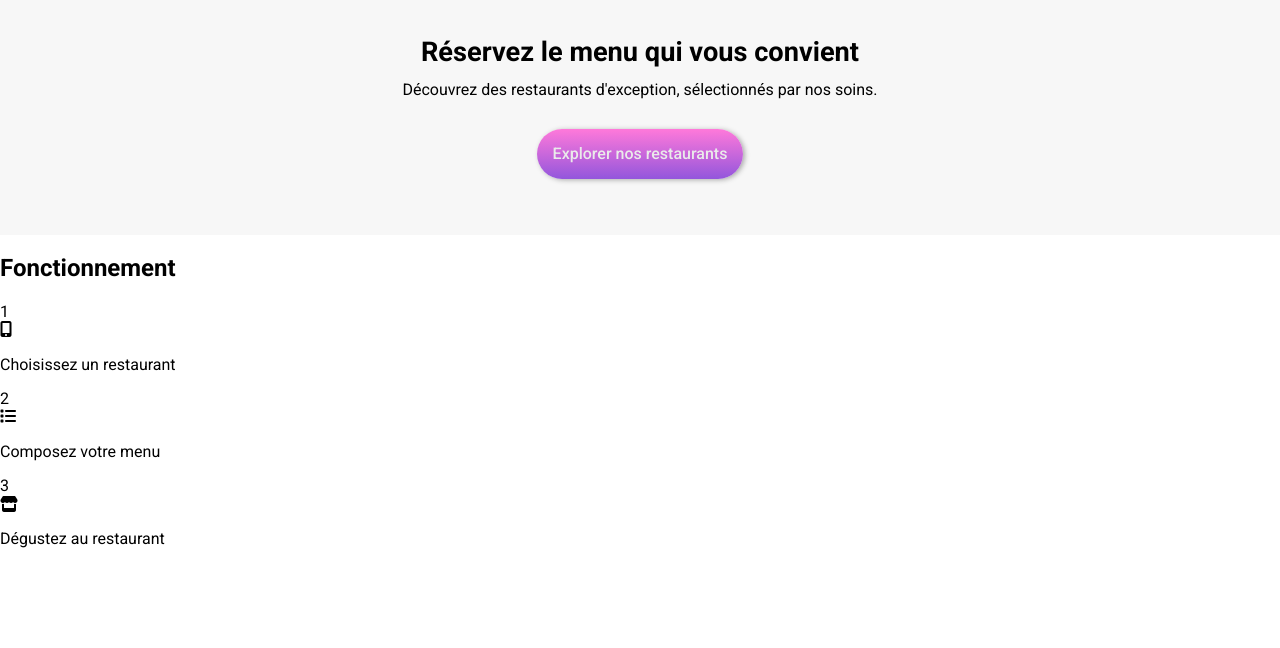
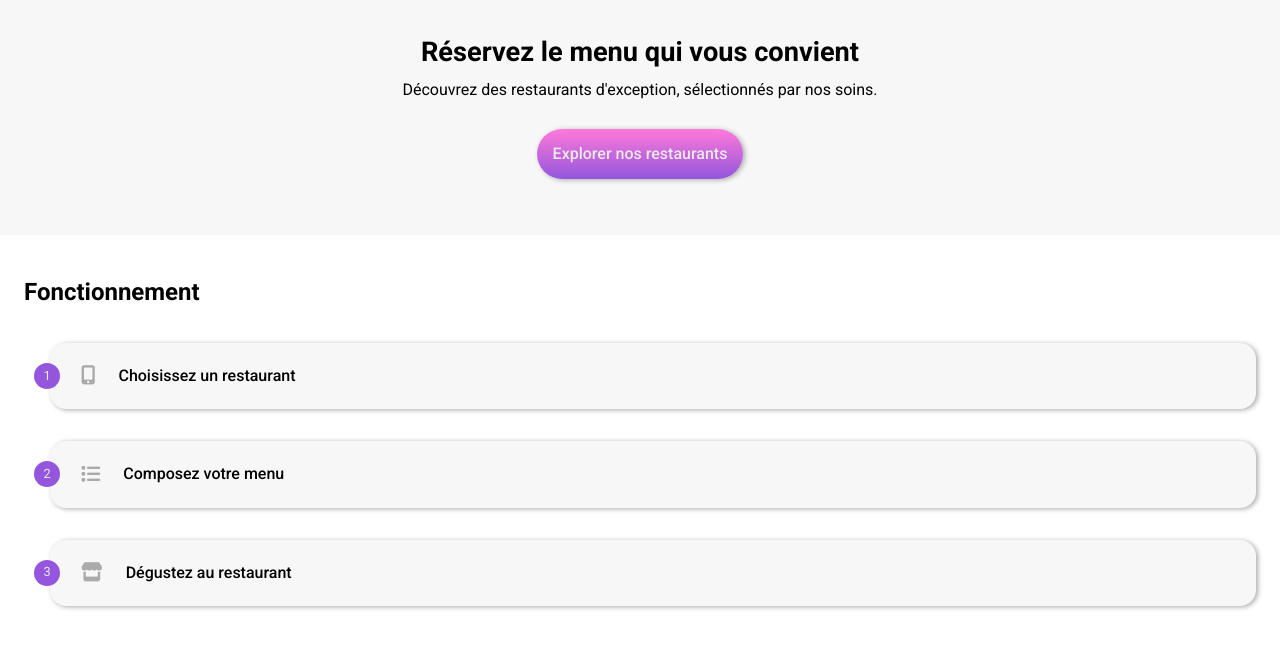
Before and after one commit to Lpiedagnel/Ohmyfood-Animate-a-web-page-with-CSS-animations, a website: page index.html in a window 1280 px wide. Shown: the part 124-772 px from the top of the page. Drawn offline with Linux system fonts and the light colour scheme; a web font is replaced by a local one.

Commit message:
Add operatings css files, add box-shadow mixing and replace the previous box-shadow. I still have to update color variables

```diff
--- a/sass/abstracts/_mixins.scss
+++ b/sass/abstracts/_mixins.scss
@@ -0,0 +1,5 @@
+/* Mixin for Box-Shadow */
+
+@mixin box-shadow {
+    box-shadow: 2px 1px 5px clr(light, dark);
+}
--- a/sass/abstracts/_variables.scss
+++ b/sass/abstracts/_variables.scss
@@ -42,3 +42,8 @@ $colors: (
 /* Typography */
 $title-font: 'Shrikhand', cursive;
 $regular-font: 'Roboto', sans-serif;
+
+/* Padding */
+
+$little-padding: 1.5em 1.5em 0.5em;
+$medium-padding: 2.5em 3em 2.5em;
--- a/sass/components/_buttons.scss
+++ b/sass/components/_buttons.scss
@@ -6,7 +6,7 @@
     border-radius: 2rem;
     max-width: 400px;
     padding: 1em;
-    box-shadow: 2px 1px 5px clr(light, dark);
+    @include box-shadow;
 
     &:hover {
         cursor: pointer;
--- /dev/null
+++ b/sass/components/_operating_step.scss
@@ -0,0 +1,46 @@
+/* OPERATING STEP */
+
+.operating {
+    &__step {
+        display: flex;
+        flex-direction: row;
+        align-items: center;
+        margin: 1em 0;
+    }
+
+    &__number {
+        display: flex;
+        justify-content: center;
+        align-items: center;
+        background-color: clr(primary);
+        padding: 13px;
+        color: clr(light);
+        height: 15px;
+        width: 15px;
+        font-size: 0.8em;
+        border-radius: 50%;
+        position: relative;
+        left: 10px;
+    }
+
+    &__card {
+        display: flex;
+        align-items: center;
+        width: 100%;
+        background-color: clr(light, light);
+        border-radius: 1em;
+        padding: 0.5rem;
+        @include box-shadow;
+    }
+
+    &__icon {
+        color: clr(light, dark);
+        font-size: 1.2em;
+        margin: 0 1.2em;
+    }
+
+    &__text {
+        font-weight: 500;
+    }
+
+}
--- a/sass/layout/_cta.scss
+++ b/sass/layout/_cta.scss
@@ -4,7 +4,7 @@
     align-items: center;
     text-align: center;
     background-color: clr(light, light);
-    padding: 2.5em 3em 2.5em;
+    padding: $medium-padding;
 }
 
 .cta__title {
--- a/sass/layout/_header.scss
+++ b/sass/layout/_header.scss
@@ -5,7 +5,7 @@
 header {
     display: flex;
     justify-content: center;
-    padding: 1.5em 0 0.5em;
-    box-shadow: 2px 1px 5px clr(light, dark);
+    padding: $little-padding;
     position: relative;
+    @include box-shadow;
 }
--- /dev/null
+++ b/sass/layout/_operating.scss
@@ -0,0 +1,7 @@
+/* OPERATING SECTION */
+
+.operating {
+    display: flex;
+    flex-direction: column;
+    padding: $little-padding;
+}
--- a/sass/main.scss
+++ b/sass/main.scss
@@ -20,13 +20,15 @@
     'layout/header',
     'layout/cta',
     'layout/footer',
-    'layout/flexbox';
+    'layout/flexbox',
+    'layout/operating';
 
 // 5. Components
 @import
     'components/buttons',
     'components/media',
-    'components/search';
+    'components/search',
+    'components/operating_step';
 
 // 6. Page-specific styles
 @import
```
Also changed, not shown: css/style.css, 1 other file.
